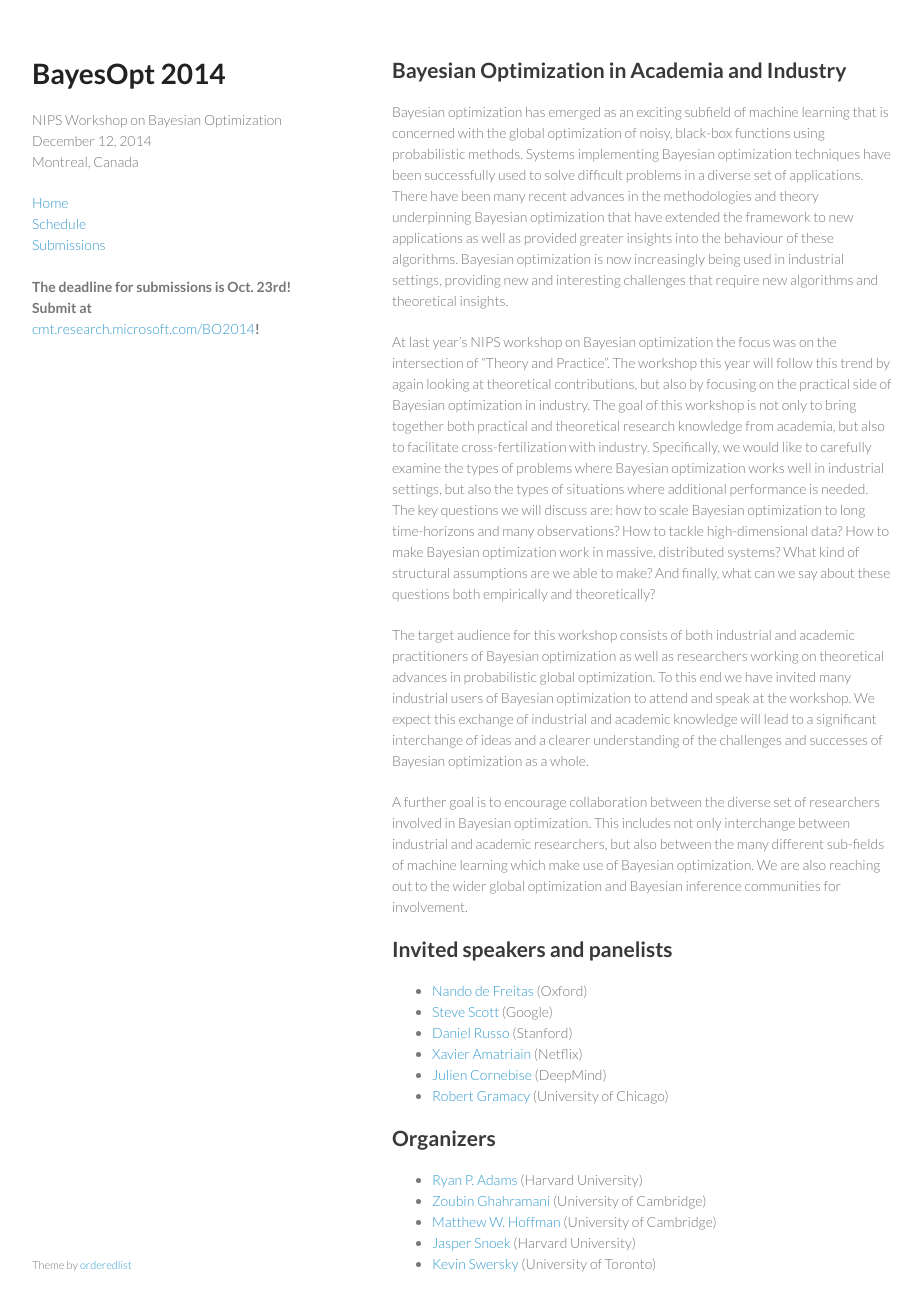
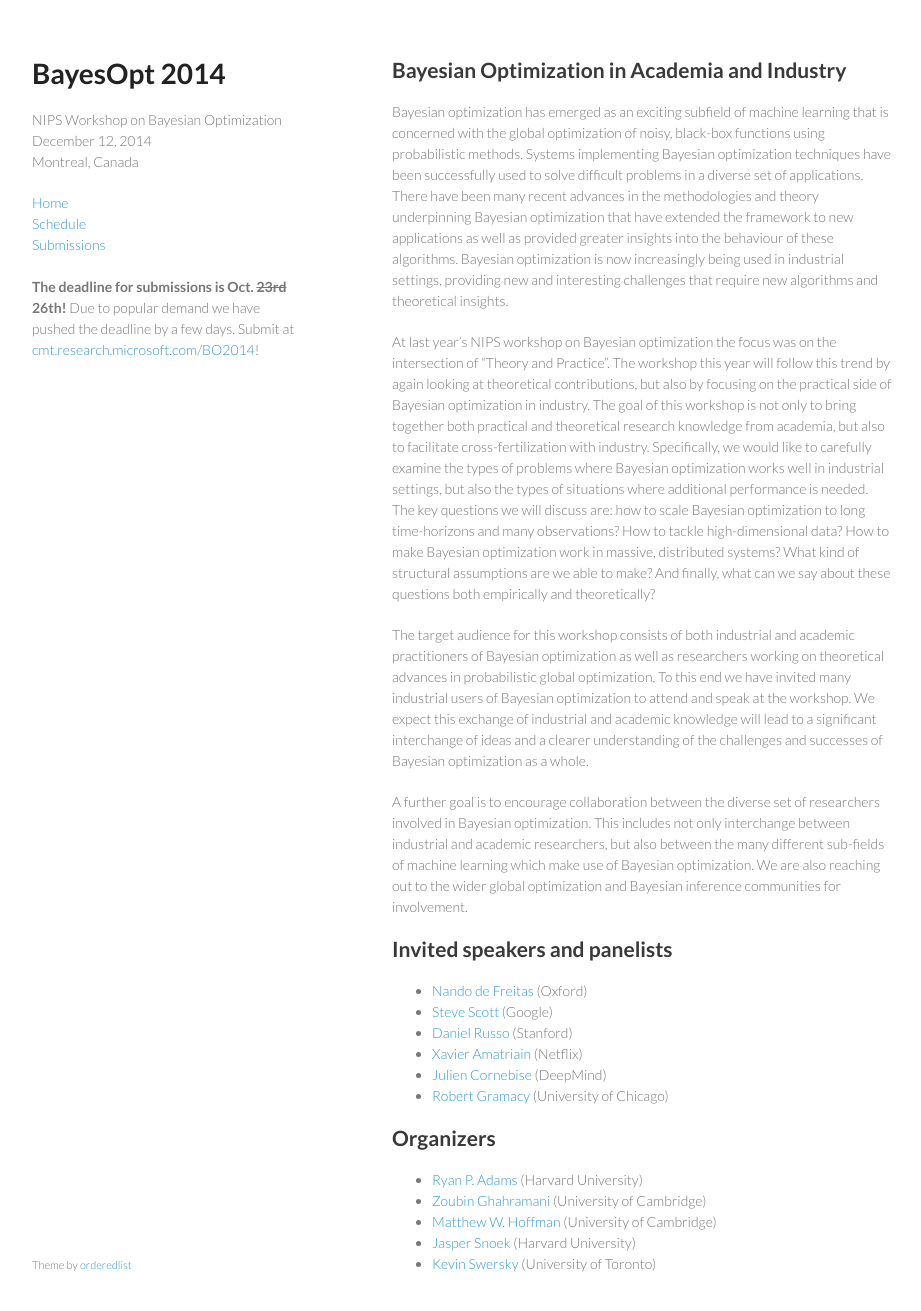
Before and after one commit to bayesopt/bayesopt.github.io, a Jekyll site: the page built from index.md, in a window 1280 px wide and 1344 px high. Shown: the top 1311 px of the window, without its empty margins (178-1099 px from the left). Built offline with Jekyll 4.4.1, drawn with Linux system fonts in a browser that asks for light colours.

Commit message:
Push the deadline.

```diff
--- a/_layouts/default.html
+++ b/_layouts/default.html
@@ -22,8 +22,10 @@
         <br>
         {% endfor %}
         <br>
-        <b>The deadline for submissions is Oct. 23rd! Submit at <a
-        href="https://cmt.research.microsoft.com/BO2014">cmt.research.microsoft.com/BO2014</a>!</b>
+        <b>The deadline for submissions is Oct. <strike>23rd</strike> 26th!</b>
+        Due to popular demand we have pushed the deadline by a few days.
+        Submit at <a
+        href="https://cmt.research.microsoft.com/BO2014">cmt.research.microsoft.com/BO2014</a>!
       </header>
       <section>
         {{ content }}
```
